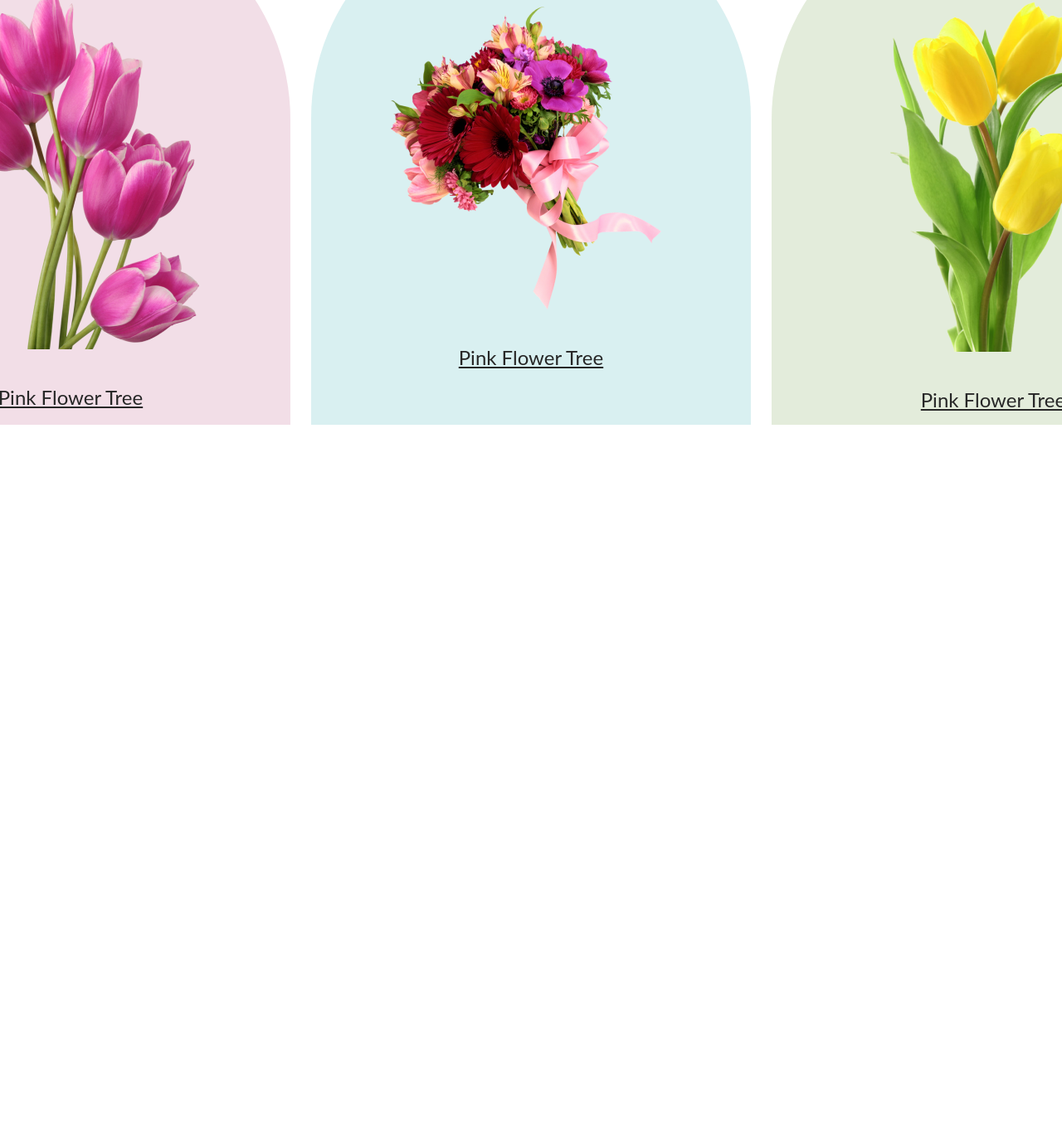
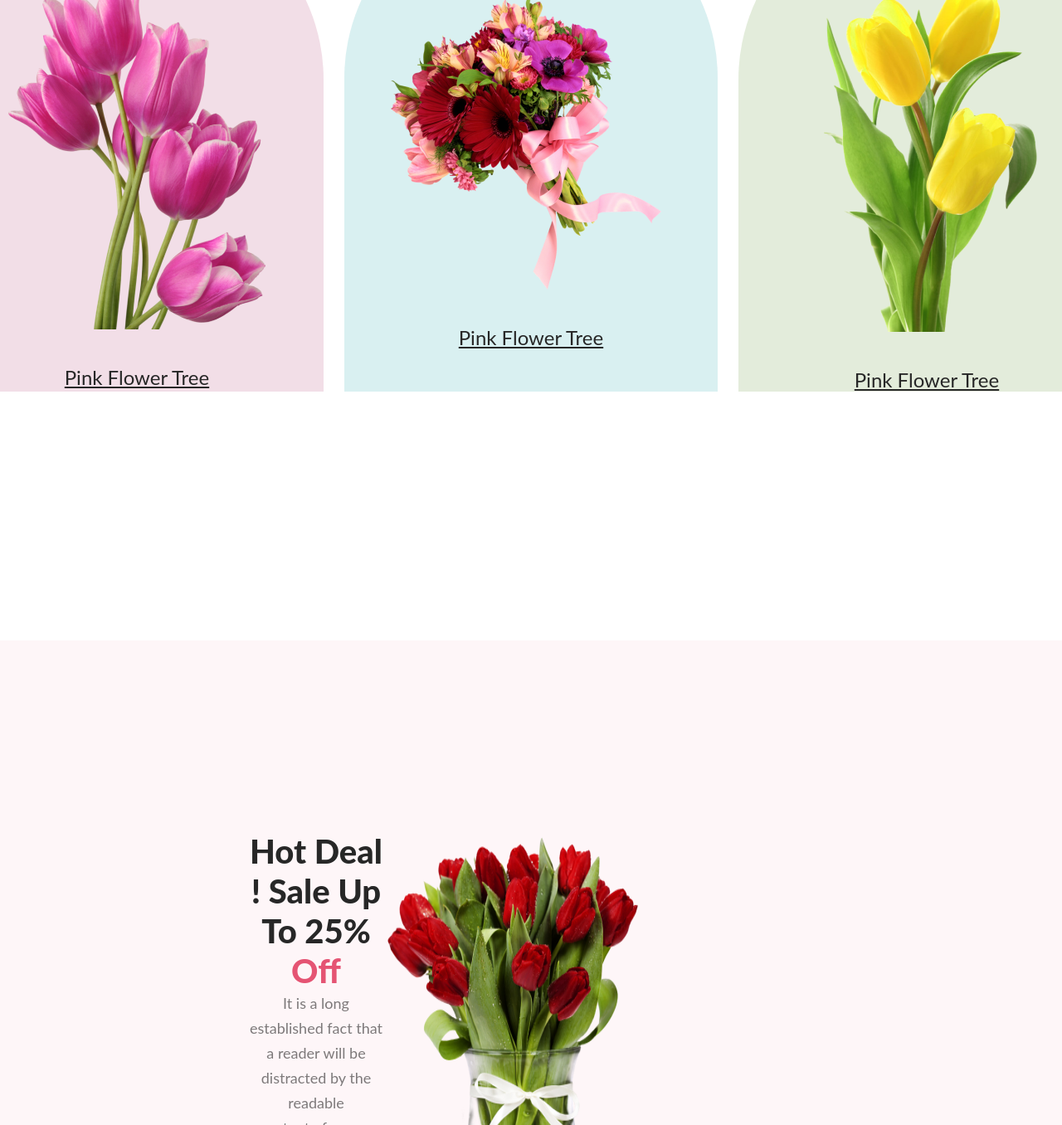
Before and after one commit to tanbir237/flower-shop-assignment-main, a plain HTML site: page index.html in a window 1280 px wide. Shown: the part 1444-2800 px from the top of the page at 83% size. Before the commit the page ends 1964 px from the top, so only its background shows below. Drawn offline with Linux system fonts and the light colour scheme.

Commit message:
sec-2 done

```diff
--- a/CSS/Flowershop.css
+++ b/CSS/Flowershop.css
@@ -1,4 +1,9 @@
 /* Common text style */
+
+*{
+    margin: 0%;
+    padding: 0%;
+}
 
 body {
     font-family: 'Lato'
@@ -116,3 +121,39 @@ body {
     text-decoration-line: underline;
     margin-top: 40px;
 }
+
+
+/* Section-2 styles */
+
+.section-2{
+    display: flex;
+    text-align: center;
+    justify-content: space-evenly;
+    background: rgba(229, 84, 115, 0.05);
+    padding:230px 500px 230px 300px ;
+    margin-top: 300px;
+    gap: 0px;
+}
+
+.sec-2-heading{
+    color: #272727;
+
+font-size: 40px;
+
+font-weight: 800;
+
+}
+
+.sec-2-text{
+    color: rgba(39, 39, 39, 0.60);
+
+
+font-size: 18px;
+
+font-weight: 400;
+line-height: 30px;
+}
+
+.span-text{
+    color: #E55473;
+}
--- a/index.html
+++ b/index.html
@@ -33,7 +33,7 @@
             <p class="Featured-Flowers-text">It is a long established fact that a reader will be distracted by the
                 readable <br> content of a page when looking at its layout.</p>
         </section>
-        <section>
+        <section class="sec-1" >
             <div class="flower-pictures">
                 <div class="picture-1">
                     <figure>
@@ -58,6 +58,17 @@
 
             </div>
         </section>
+        <section class="sec-2" >
+          <div class="section-2">
+            <div class="sec-2-content">
+                <h3 class="sec-2-heading"> Hot Deal ! Sale Up To 25% <span class="span-text" >Off</span></h3>
+            <p class="sec-2-text">It is a long established fact that a reader will be distracted by the readable <br>
+                content of a page when looking at its layout.</p>
+            <button class="banner-button">Sign Up</button>
+            </div>
+            <img src="./Flower Asset/pngwing 8.png" alt="">
+          </div>
+        </section>
     </main>
     <footer>
 
```
